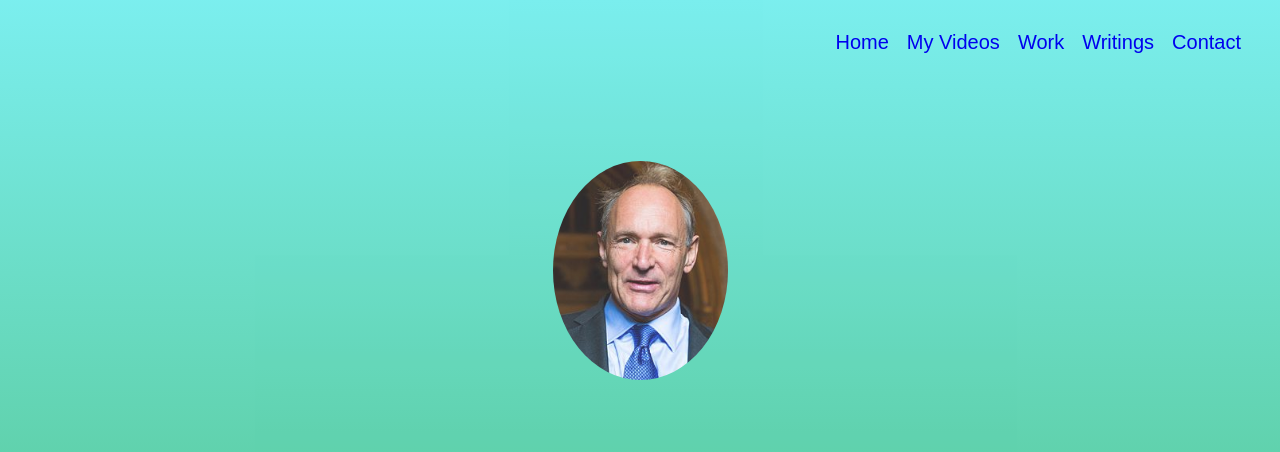
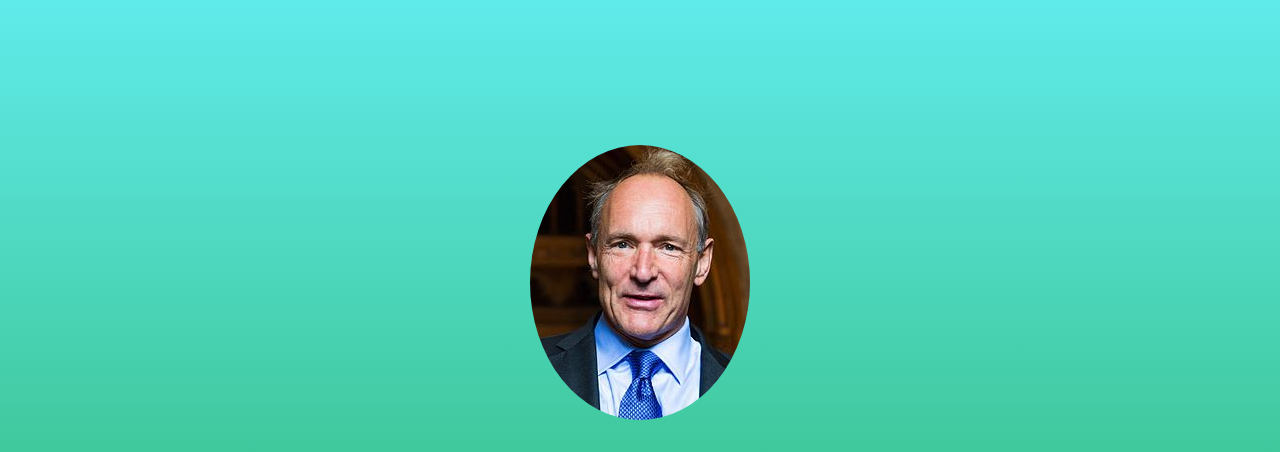
Before and after one commit to Manualz-YT/PortfolioWebsite, a plain HTML site: page index.html in a window 1280 px wide. Shown: the top 452 px of the page. Drawn offline with Linux system fonts and the light colour scheme.

Commit message:
Add files via upload

```diff
--- a/index.html
+++ b/index.html
@@ -1,22 +1,25 @@
-<html>
 
+<!DOCTYPE html>
+<html lang="en">
 <head>
+    <meta charset="utf-8">
     <title>Sir Tim Berners-Lee</title>
     <link rel="stylesheet" href="style.css">
     <link href="https://fonts.googleapis.com/css?family=Cinzel+Decorative&display=swap" rel="stylesheet">
-
-
-
+    <link rel="stylesheet" href="https://cdnjs.cloudflare.com/ajax/libs/font-awesome/4.7.0/css/font-awesome.min.css">
 </head>
 
 <body>
+<!--
+ADD CENTER TAG
+-->
 
     <ul class="menu">
-        <li class="links"><a href="#welcome"> Home </a> </li>
-        <li class="links"><a href="#videos">My Videos </a> </li>
-        <li class="links"><a href="#work">Work </a> </li>
-        <li class="links"><a href="#writings">Writings</a> </li>
-        <li class="links"><a href="#contacts">Contact </a> </li>
+        <li class="links"><a href="#welcome">HOME</a></li>
+        <li class="links"><a href="#videos">VIDEOS</a></li>
+        <li class="links"><a href="#work">WORK</a></li>
+        <li class="links"><a href="#writings">WRITINGS</a></li>
+        <li class="links"><a href="#contact">CONTACT</a></li>
 
     </ul>
 
@@ -46,33 +49,32 @@
     </section>
 
     <section id="videos">
-        <h1> Videos </h1>
-        <div class="line"> </div>
+        <h1>Videos</h1>
+        <div class="line"></div>
         <br>
-        <iframe width="900" height="500" src="https://www.youtube.com/embed/OM6XIICm_qo" frameborder="0" allow="accelerometer;
-    autoplay;clipboard-write; encrypted-media; gyroscope; picture-in-picture" allowfullscreen></iframe>
+        <iframe width="900" height="500" src="https://www.youtube.com/embed/OM6XIICm_qo" frameborder="0" allow="accelerometer; autoplay; encrypted-media; gyroscope; picture-in-picture" allowfullscreen></iframe>
         <br>
         <br>
-        <iframe width="900" height="500" src="https://www.youtube.com/embed/J8hzJxb0rpc" frameborder="0" allow="accelerometer;
-        autoplay; encrypted-media; gyroscope; picture-in-picture" allowfullscreen></iframe>
+        <iframe width="900" height="500" src="https://www.youtube.com/embed/J8hzJxb0rpc" frameborder="0" allow="accelerometer; autoplay; encrypted-media; gyroscope; picture-in-picture" allowfullscreen></iframe>
 
     </section>
+    <section id="work">
+        <h1>WORK</h1>
+        <div class="line"></div>
+        <iframe width="900" height="1000" src="https://en.wikipedia.org/wiki/Tim_Berners-Lee#Career_and_research" frameborder="0"></iframe>
 
-    <section id="work">
-        <h1> Work </h1>
-        <div class="line"> </div>
-        <br>
-        <br>
-        <iframe width="900" height="1000" src="https://en.wikipedia.org/wiki/Tim_Berners-Lee#Career_and_research" frameborder="0"></iframe>
     </section>
     <section id="writings">
-        <h1> Writings </h1>
-        <div class="line"> </div>
-        <a class="article" href="https://webfoundation.org/2019/03/web-birthday-30" target="_blank">30 years on, what’s next ForTheWeb?"> </a>
-        <br>
+        <h1>WRITINGS</h1>
+        <div class="line"></div>
+        <a class="article" href="https://webfoundation.org/2019/03/web-birthday-30" target="_blank">30 years on, what’s next ForTheWeb?</a>
         <br>
         <a class="article" href="https://interestingengineering.com/how-did-tim-berners-lee-change-the-world-with-the-world-wide-web" target="_blank">How Did Tim Berners-Lee Change the World With the World Wide Web?</a>
     </section>
-</body>
+<br>
 
-</html>
+<!--
+ADD CONTACT SECTION HERE
+-->
+
+</body></html>
--- a/style.css
+++ b/style.css
@@ -1,30 +1,25 @@
 body {
     margin: 0;
     padding-top: 800px;
-    text-align:center;
+    text-align: center;
 }
 
 .profile {
-    width: 175px;
-    margin-bottom: 50px;
     border-radius: 50%;
+
 }
 
 #welcome {
 
     position: absolute;
-    height: 800px;
     color: #FFFFFF;
-    left: 0;
-    top: 0;
     bottom: 0;
-    right: 0;
-    opacity: 0.83;
     background: linear-gradient(#60ebeb 0%, #27ae60 100%);
     display: table;
     width: 100%;
     height: 100%;
-    z-index: 9
+    z-index: 9;
+
 }
 
 
@@ -38,7 +33,7 @@ h1 {
 }
 
 #name {
-    font-size: 30px;
+    font-size: 50px;
     line-height: 1.2;
     font-family: 'Cinzel Decorative', cursive;
 
@@ -47,11 +42,11 @@ h1 {
 h2 {
     font-size: 30px;
     font-weight: 300;
-    line-height: 1.2;
-    font-family: monospace
+    font-family: monospace;
 }
 
 #bio {
+    font-family: 'Cinzel Decorative', cursive;
 
     padding: 50px;
     text-align: center;
@@ -66,10 +61,7 @@ h2 {
 
 
 p {
-    max-width: 450px;
-    margin: 25px auto;
     font-size: 17px;
-    line-height: 1.3;
 }
 
 .parallax-inner {
@@ -80,41 +72,13 @@ p {
     vertical-align: middle;
 
 }
-
-
-.menu {
-
-    list-style: none;
-    font-family: sans-serif;
-    position:absolute;
-    top:10px;
-    right: 30px;
-    z-index: 10;
-    cursor: pointer;
+html {
+    scroll-behavior: smooth;
 }
-
-.links {
-    float: left;
-    color: #fff;
-    padding-top: 5px;
-    padding-left: 9px;
-    padding-right: 9px;
-    padding-bottom: 5px;
-    font-family:fantasy;
-    font-size: 20px
+.article:hover {
+    color:fuchsia;
 }
 
 
 
-.links:hover {
-    background-color:dodgerblue;
-}
-html {
-scroll-behavior: smooth;
-}
-a {
-text-decoration: none;
-}
-.article:hover {
-color:firebrick;
-}
+/*ADD CSS FROM HERE */
```
